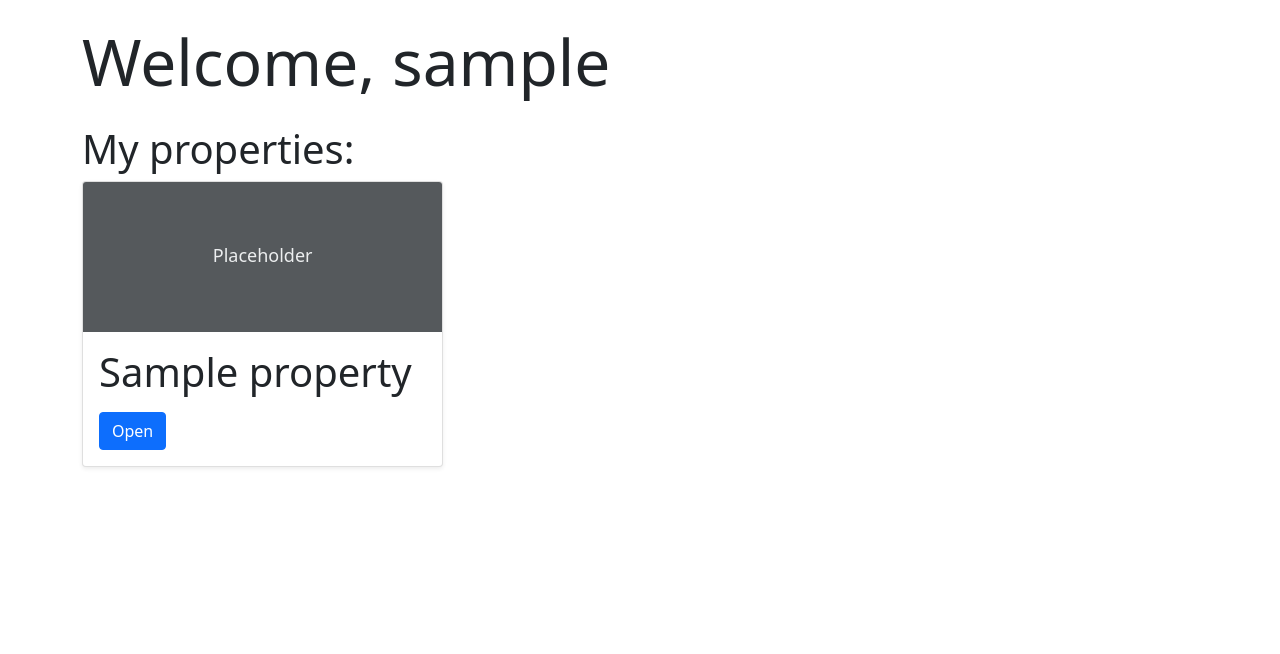
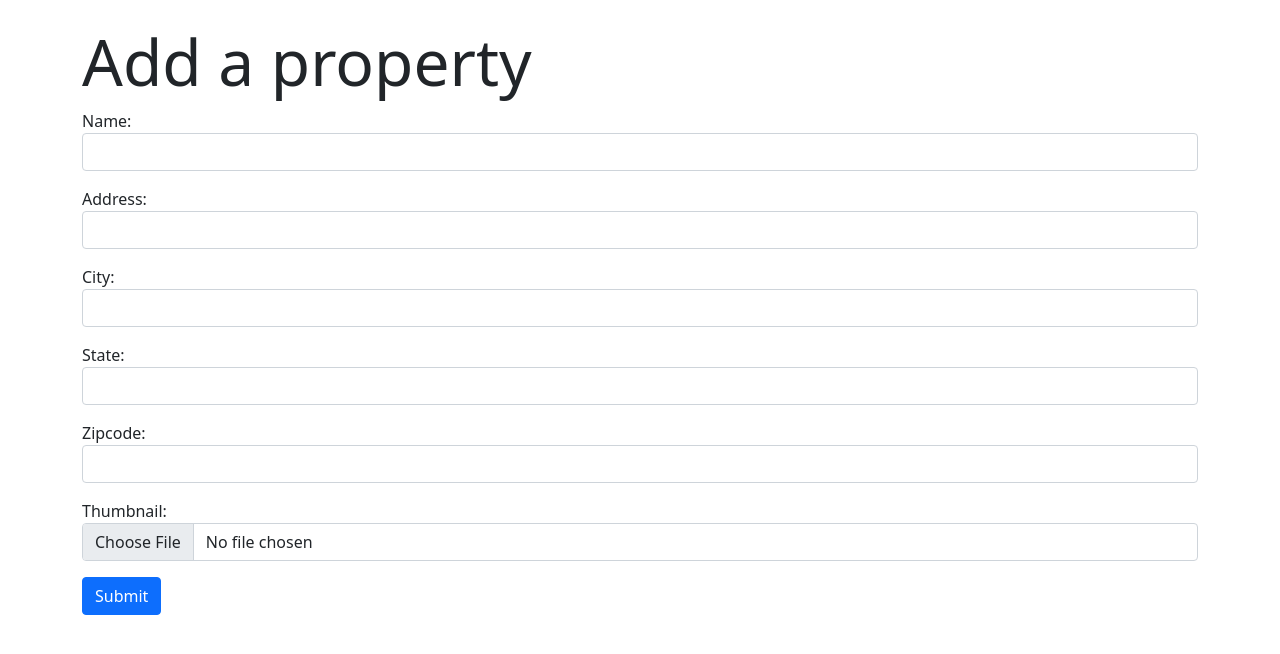
Before and after one commit to RCoff/home-project-manager, a Django app: page /h/add in a window 1280 px wide. Shown: the part 56-710 px from the top of the page. Run offline with Django 3.2, Linux system fonts and the light colour scheme; a user stored in the database is signed in; tables that the repository leaves empty hold one stand-in row (values such as "Sample post"); some libraries are stand-ins or nearby versions.

Commit message:
Add upload for thumbnails for properties and spaces

```diff
--- a/data/models.py
+++ b/data/models.py
@@ -1,4 +1,5 @@
 from django.db import models
+from django.core.validators import MaxLengthValidator, MinLengthValidator
 from django.contrib.auth.models import User
 from django.utils.timezone import now
 import uuid
@@ -9,7 +10,7 @@ property_ = property
 class Images(models.Model):
     id = models.UUIDField(primary_key=True, default=uuid.uuid4, editable=False)
     created = models.DateTimeField(auto_now_add=True, editable=False)
-    image = models.ImageField()
+    image = models.ImageField(upload_to="uploads/")
 
 
 class Tasks(models.Model):
@@ -28,6 +29,8 @@ class Properties(models.Model):
     address = models.CharField(max_length=140, null=True, blank=True)
     city = models.CharField(max_length=140, null=True, blank=True)
     state = models.CharField(max_length=140, null=True, blank=True)
+    zipcode = models.IntegerField(null=True, blank=True, validators=[MaxLengthValidator(5),
+                                                                     MinLengthValidator(5)])
     created = models.DateTimeField(auto_now_add=True, editable=False)
     updated = models.DateTimeField(auto_now=True, editable=True)
     archived = models.BooleanField(default=False)
@@ -50,6 +53,7 @@ class PropertySpaces(models.Model):
     id = models.UUIDField(primary_key=True, default=uuid.uuid4, editable=False)
     property = models.ForeignKey(Properties, on_delete=models.CASCADE, null=False)
     name = models.CharField(max_length=140)
+    thumbnail = models.ForeignKey(Images, on_delete=models.CASCADE, blank=True, null=True)
     tasks = models.ManyToManyField(Tasks, blank=True)
 
     def __str__(self):
--- a/home_project_manager/settings.py
+++ b/home_project_manager/settings.py
@@ -126,6 +126,9 @@ USE_TZ = True
 # Static files (CSS, JavaScript, Images)
 # https://docs.djangoproject.com/en/3.2/howto/static-files/
 
+MEDIA_ROOT = BASE_DIR.joinpath("uploads")
+MEDIA_URL = '/uploads/'
+
 STATIC_URL = '/static/'
 STATICFILES_DIRS = [
     '/interface/static'
--- a/interface/templates/index.html
+++ b/interface/templates/index.html
@@ -16,16 +16,21 @@
                 {% for property in properties %}
                     <div class="col">
                         <div class="card shadow-sm" style="min-height: 250px;">
+                            {% if property.thumbnail %}
+                                <img src="{{ property.thumbnail.image.url }}" class="img-thumbnail" alt="{{ property.name }}">
+                            {% else %}
                                 <svg class="bd-placeholder-img card-img-top" width="100%" height="150"
                                      xmlns="http://www.w3.org/2000/svg" role="img" aria-label="Placeholder: Thumbnail"
                                      preserveAspectRatio="xMidYMid slice" focusable="false"><title>Placeholder</title>
                                     <rect width="100%" height="100%" fill="#55595c"></rect>
                                     <text x="50%" y="50%" fill="#eceeef" dy=".3em">Placeholder</text>
                                 </svg>
+                            {% endif %}
                             <div class="card-body">
                                 <h1 class="card-title display-6">{{ property.name }}</h1>
                                 <p class="card-text"></p>
-                                <a href="{% url 'property' property.id %}" class="btn btn-primary stretched-link">Open</a>
+                                <a href="{% url 'property' property.id %}"
+                                   class="btn btn-primary stretched-link">Open</a>
                             </div>
                         </div>
                     </div>
--- a/data/migrations/0009_properties_unique_property.py
+++ b/interface/templates/property_add.html
@@ -1,17 +1,14 @@
-# Generated by Django 3.2.9 on 2021-11-09 01:38
+{% extends 'base.html' %}
 
-from django.db import migrations, models
+{% block title %}Add a property{% endblock %}
 
-
-class Migration(migrations.Migration):
-
-    dependencies = [
-        ('data', '0008_alter_properties_thumbnail'),
-    ]
-
-    operations = [
-        migrations.AddConstraint(
-            model_name='properties',
-            constraint=models.UniqueConstraint(fields=('name',), name='unique_property'),
-        ),
-    ]
+{% block content %}
+    <div class="container">
+        <h1 class="display-3">Add a property</h1>
+        <form action="{% url 'property-add' %}" method="post" enctype="multipart/form-data">
+            {% csrf_token %}
+            {{ form.as_p }}
+            <button type="submit" class="btn btn-primary">Submit</button>
+        </form>
+    </div>
+{% endblock %}
--- a/interface/urls.py
+++ b/interface/urls.py
@@ -4,7 +4,7 @@ from . import views
 
 urlpatterns = [
     path('', views.Index.as_view(), name='home'),
-    path('h/add', views.Index.as_view(), name='property-add'),
+    path('h/add', views.AddPropertyView.as_view(), name='property-add'),
     path('h/<uuid:id>', views.PropertyView.as_view(), name='property'),
     path('h/<uuid:id>/s/add', views.AddSpaceView.as_view(), name='space-add'),
     path('s/<uuid:id>', views.SpaceView.as_view(), name='space'),
--- a/interface/views.py
+++ b/interface/views.py
@@ -31,15 +31,6 @@ class Index(View):
             self.context.pop('form', None)
 
         return render(request, template_name=self.template, context=self.context)
-
-    def post(self, request):
-        self.form = forms.AddPropertiesForm(request.POST)
-        if self.form.is_valid():
-            self.form.save()
-            self.form.instance.users.add(request.user)
-            self.form.save()
-
-        return HttpResponseRedirect(reverse('home'))
 
     def properties(self):
         q = models.Properties.objects.filter(users=self.user)
@@ -194,6 +185,32 @@ class CreateTaskView(LoginRequiredMixin, View):
                 return self.get(request, id)
 
 
+class AddPropertyView(LoginRequiredMixin, View):
+    template = 'property_add.html'
+    form = forms.AddPropertiesForm()
+    context = {'form': form}
+
+    def get(self, request):
+        return render(request, template_name=self.template, context=self.context)
+
+    def post(self, request):
+        self.form = forms.AddPropertiesForm(request.POST, request.FILES)
+        self.context.update({'form': self.form})
+        if self.form.is_valid():
+            new_property = self.form.save()
+            if self.form.cleaned_data['thumbnail']:
+                new_image = models.Images(image=self.form.cleaned_data['thumbnail'])
+                new_image.save()
+                new_property.thumbnail = new_image
+
+            new_property.users.add(request.user)
+            new_property.save()
+
+            return HttpResponseRedirect(reverse('home'))
+        else:
+            return render(request, template_name=self.template, context=self.context)
+
+
 class AddSpaceView(LoginRequiredMixin, View):
     template = 'space_add.html'
     form = forms.AddPropertySpacesForm()
@@ -202,13 +219,21 @@ class AddSpaceView(LoginRequiredMixin, View):
 
     def get(self, request, id):
         self.property_id = id
+        self.context.update({'property': get_property(self.property_id)})
+
         return render(request, template_name=self.template, context=self.context)
 
     def post(self, request, id):
-        self.form = forms.AddPropertySpacesForm(request.POST)
+        self.form = forms.AddPropertySpacesForm(request.POST, request.FILES)
         if self.form.is_valid():
             self.form.instance.property = get_property(id)
             new_space = self.form.save()
+
+            if self.form.cleaned_data['thumbnail']:
+                new_image = models.Images(image=self.form.cleaned_data['thumbnail'])
+                new_image.save()
+                new_space.thumbnail = new_image
+                new_space.save()
 
             return HttpResponseRedirect(reverse('space', args=[new_space.id]))
 
```
Also changed, not shown: interface/forms.py (+12 -1 lines), interface/templates/property.html (+15 -8 lines), interface/templates/space.html (+10 -1 lines), data/migrations/0014_properties_zipcode.py (added), data/migrations/0015_auto_20211204_1948.py (added). Lines whose indentation alone changed are shown as unchanged.
